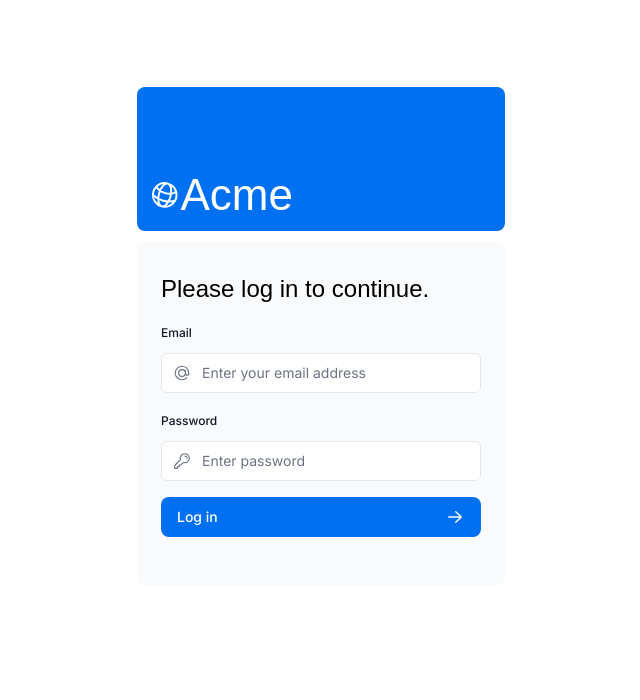
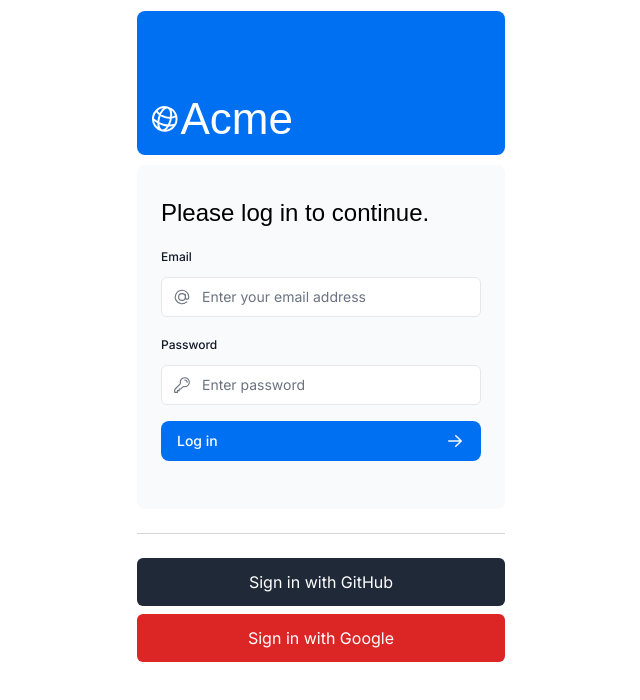
Before and after one commit to NUSOffisher/nextjs-dashboard, a Next.js app: page /login in a window 1280 px wide. Shown: the top 700 px of the page, without its empty margins (319-959 px from the left). Built offline with nearby package versions, Linux system fonts and the light colour scheme; no server answers; a web font is replaced by a local one.

Commit message:
Add OAuth2

```diff
--- a/app/ui/login-form.tsx
+++ b/app/ui/login-form.tsx
@@ -11,6 +11,7 @@
 import { useActionState } from 'react';
 import { authenticate } from '@/app/lib/actions';
 import { useSearchParams } from 'next/navigation';
+import { signIn } from "@/auth";
 
 export default function LoginForm() {
   const searchParams = useSearchParams();
@@ -21,6 +22,7 @@
   );
 
   return (
+    <div>
       <form action={formAction} className="space-y-3">
         <div className="flex-1 rounded-lg bg-gray-50 px-6 pb-4 pt-8">
           <h1 className={`${lusitana.className} mb-3 text-2xl`}>
@@ -85,5 +87,31 @@
           </div>
         </div>
       </form>
+      <hr className="my-6 border-gray-300" />
+
+      {/* GitHub Login Button */}
+      <form
+        action={async () => {
+          "use server";
+          await signIn("github", { redirectTo: "/dashboard" });
+        }}
+      >
+        <button className="flex w-full justify-center rounded-md bg-gray-800 p-3 text-white hover:bg-gray-700">
+          Sign in with GitHub
+        </button>
+      </form>
+
+      {/* Google Login Button */}
+      <form
+        action={async () => {
+          "use server";
+          await signIn("google", { redirectTo: "/dashboard" });
+        }}
+      >
+        <button className="mt-2 flex w-full justify-center rounded-md bg-red-600 p-3 text-white hover:bg-red-500">
+          Sign in with Google
+        </button>
+      </form>
+    </div>
   );
 }
--- a/auth.config.ts
+++ b/auth.config.ts
@@ -1,3 +1,5 @@
+import GitHub from "next-auth/providers/github";
+import Google from "next-auth/providers/google";
 import type { NextAuthConfig } from 'next-auth';
 
 export const authConfig = {
@@ -17,5 +19,17 @@
       return true;
     },
   },
-  providers: [], // Add providers with an empty array for now
+  providers: [
+    // 1. Keep your existing Credentials provider here...
+
+    // 2. Add the OAuth providers
+    GitHub({
+      clientId: process.env.AUTH_GITHUB_ID,
+      clientSecret: process.env.AUTH_GITHUB_SECRET,
+    }),
+    Google({
+      clientId: process.env.AUTH_GOOGLE_ID,
+      clientSecret: process.env.AUTH_GOOGLE_SECRET,
+    })
+  ],
 } satisfies NextAuthConfig;
```
Lines whose indentation alone changed are shown as unchanged.
